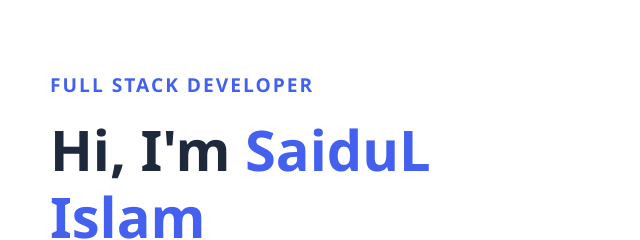
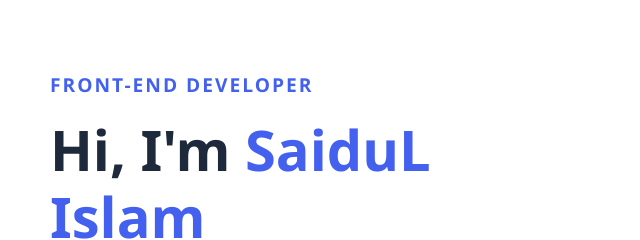
Before and after one commit to SaidulIslaM78817/Portfolio_Live_Website, a plain HTML site: page index.html in a window 1280 px wide. Shown: the part 177-417 px from the top of the page, 34-674 px from the left. Drawn offline with Linux system fonts and the light colour scheme.

Commit message:
Update index.html

```diff
--- a/index.html
+++ b/index.html
@@ -56,7 +56,7 @@
     <section id="home" class="hero">
         <div class="container hero-container">
             <div class="hero-content">
-                <h3>Full Stack Developer</h3>
+                <h3>Front-End Developer</h3>
                 <h1>Hi, I'm <span>SaiduL Islam</span></h1>
                 <h2>From Bangladesh</h2>
                 <div class="social-links">
```
